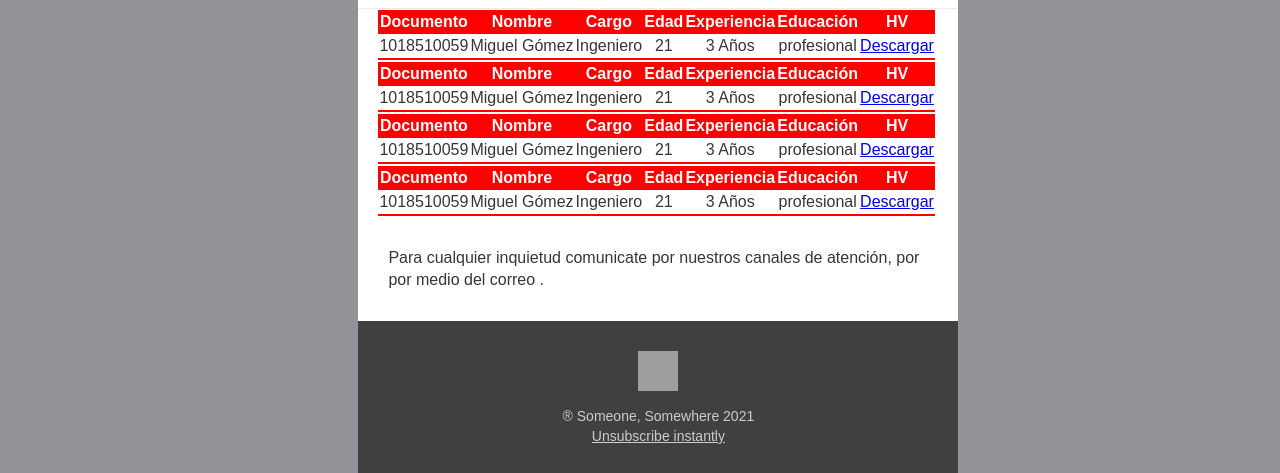
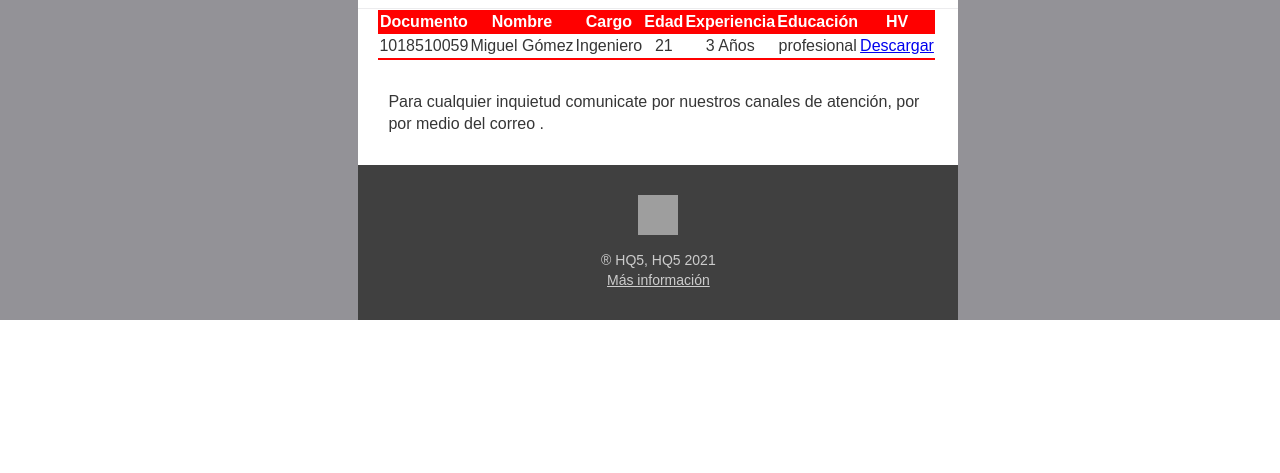
Before and after one commit to miguel637/templateHTML, a plain HTML site: page index.html in a window 1280 px wide. Shown: the part 749-1222 px from the top of the page. After the commit the page ends 1069 px from the top, so only its background shows below. Drawn offline with Linux system fonts and the light colour scheme; grey boxes are pictures that could not be loaded; some icons are missing.

Commit message:
template v3

```diff
--- a/index.html
+++ b/index.html
@@ -85,33 +85,7 @@
                         <tr><td colspan="10" style="background-color:red;"></td></tr>
                     </table>
                 </td>
-            </tr>
-            <tr>
-              <td style="padding-left: 20px; background-color: white;">
-                  <table bordercolor="black" border="0" cellspacing="0" cellpadding="">
-                      <tr style="text-align: center; background-color: red; color: white;"><th>Documento</th><th>Nombre</th><th>Cargo</th><th>Edad</th><th>Experiencia</th><th>Educación</th><th>HV</th></tr>
-                      <tr style="text-align: center;"><td>1018510059</td><td>Miguel Gómez</td><td>Ingeniero</td><td>21</td><td>3 Años</td><td>profesional</td><td><a href="www.google.com">Descargar</a></td></tr>
-                      <tr><td colspan="10" style="background-color:red;"></td></tr>
-                  </table>
-              </td>
-          </tr>
-          <tr>
-            <td style="padding-left: 20px; background-color: white;">
-                <table bordercolor="black" border="0" cellspacing="0" cellpadding="">
-                    <tr style="text-align: center; background-color: red; color: white;"><th>Documento</th><th>Nombre</th><th>Cargo</th><th>Edad</th><th>Experiencia</th><th>Educación</th><th>HV</th></tr>
-                    <tr style="text-align: center;"><td>1018510059</td><td>Miguel Gómez</td><td>Ingeniero</td><td>21</td><td>3 Años</td><td>profesional</td><td><a href="www.google.com">Descargar</a></td></tr>
-                    <tr><td colspan="10" style="background-color:red;"></td></tr>
-                </table>
-            </td>
-        </tr>
-        <tr>
-          <td style="padding-left: 20px; background-color: white;">
-              <table bordercolor="black" border="0" cellspacing="0" cellpadding="">
-                  <tr style="text-align: center; background-color: red; color: white;"><th>Documento</th><th>Nombre</th><th>Cargo</th><th>Edad</th><th>Experiencia</th><th>Educación</th><th>HV</th></tr>
-                  <tr style="text-align: center;"><td>1018510059</td><td>Miguel Gómez</td><td>Ingeniero</td><td>21</td><td>3 Años</td><td>profesional</td><td><a href="www.google.com">Descargar</a></td></tr>
-                  <tr><td colspan="10" style="background-color:red;"></td></tr>
-              </table>
-          </td>
+              </tr>
       </tr>
             <tr>
               <td style="padding:30px;background-color:#ffffff;">
@@ -121,7 +95,7 @@
             <tr>
               <td style="padding:30px;text-align:center;font-size:12px;background-color:#404040;color:#cccccc;">
                 <p style="margin:0 0 8px 0;"><a href="https://www.facebook.com/hq5sas" style="text-decoration:none;"><img src="https://assets.codepen.io/210284/facebook_1.png" width="40" height="40" alt="f" style="display:inline-block;color:#cccccc;"></a> <a href="http://www.twitter.com/" style="text-decoration:none;"><i class="fab fa-whatsapp"></i></a></p>
-                <p style="margin:0;font-size:14px;line-height:20px;">&reg; Someone, Somewhere 2021<br><a class="unsub" href="http://www.example.com/" style="color:#cccccc;text-decoration:underline;">Unsubscribe instantly</a></p>
+                <p style="margin:0;font-size:14px;line-height:20px;">&reg; HQ5, HQ5 2021<br><a class="unsub" href="http://www.example.com/" style="color:#cccccc;text-decoration:underline;">Más información</a></p>
               </td>
             </tr>
           </table>
```
